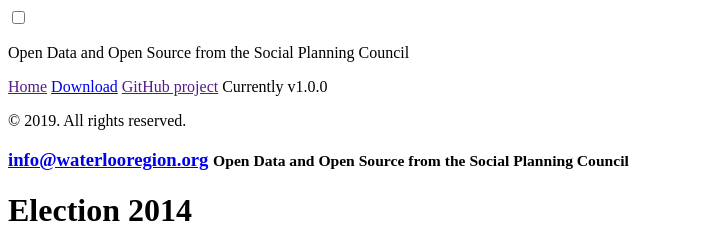
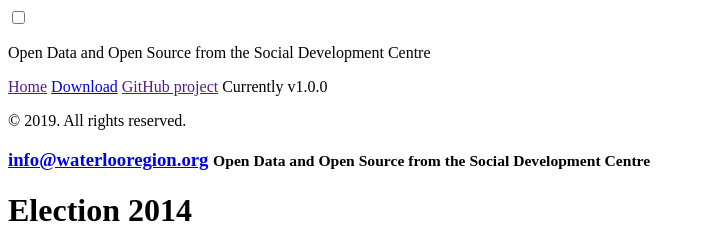
Before and after one commit to info-waterloo-region/info-waterloo-region.github.io, a Jekyll site: the page built from _posts/2014-10-01-election-2014.md, in a window 1280 px wide. Shown: the top 252 px of the page, without its empty margins (0-705 px from the left). Built offline with Jekyll 4.4.1, drawn with Linux system fonts in a browser that asks for light colours; Markdown is read by kramdown in place of the engine named in the settings.

Commit message:
Name change

```diff
--- a/_config.yml
+++ b/_config.yml
@@ -10,8 +10,8 @@ relative_permalinks: true
 
 # Setup
 title:               info@waterlooregion.org
-tagline:             "Open Data and Open Source from the Social Planning Council"
-description:         "Open Data and Open Source from the Social Planning Council"
+tagline:             "Open Data and Open Source from the Social Development Centre"
+description:         "Open Data and Open Source from the Social Development Centre"
 url:                 http://info.waterlooregion.org
 baseurl:             /
 paginate:            5
--- a/_layouts/home.html
+++ b/_layouts/home.html
@@ -10,7 +10,7 @@
           <h1>info@waterlooregion.org</h1>
           <p class="lead">
             Open Data and Open Source from the
-            <a href="http://waterlooregion.org">Social Planning Council</a>
+            <a href="http://waterlooregion.org">Social Development Centre</a>
           </p>
         </div>
       </div>
```
